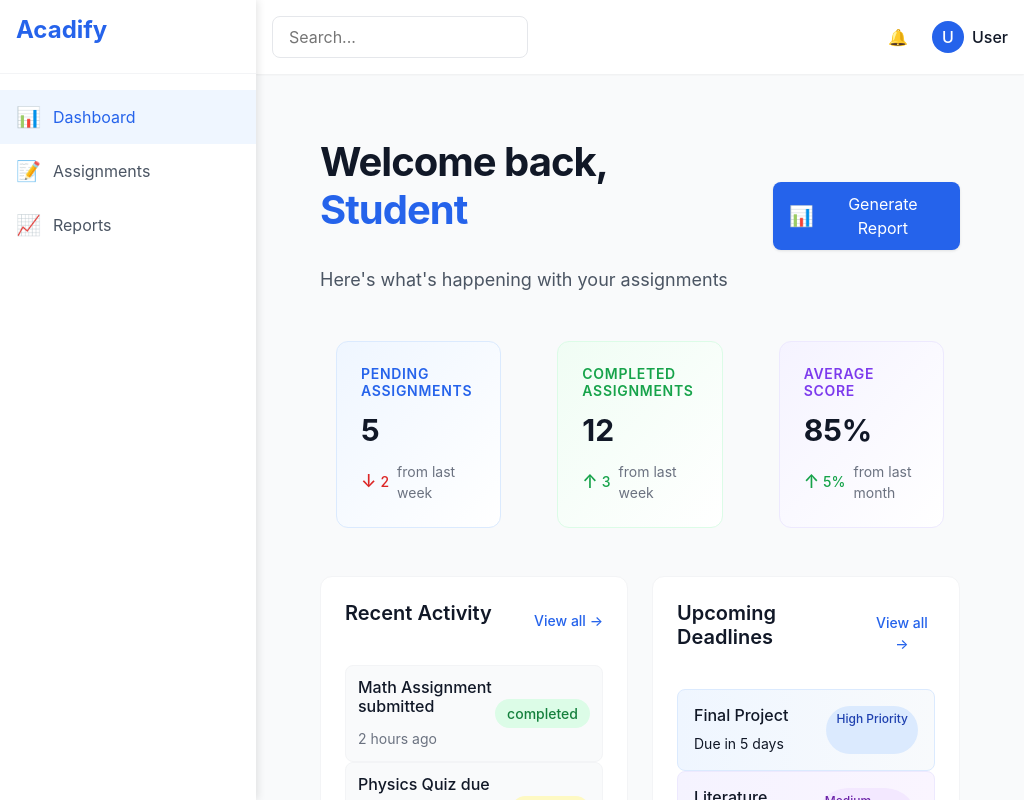
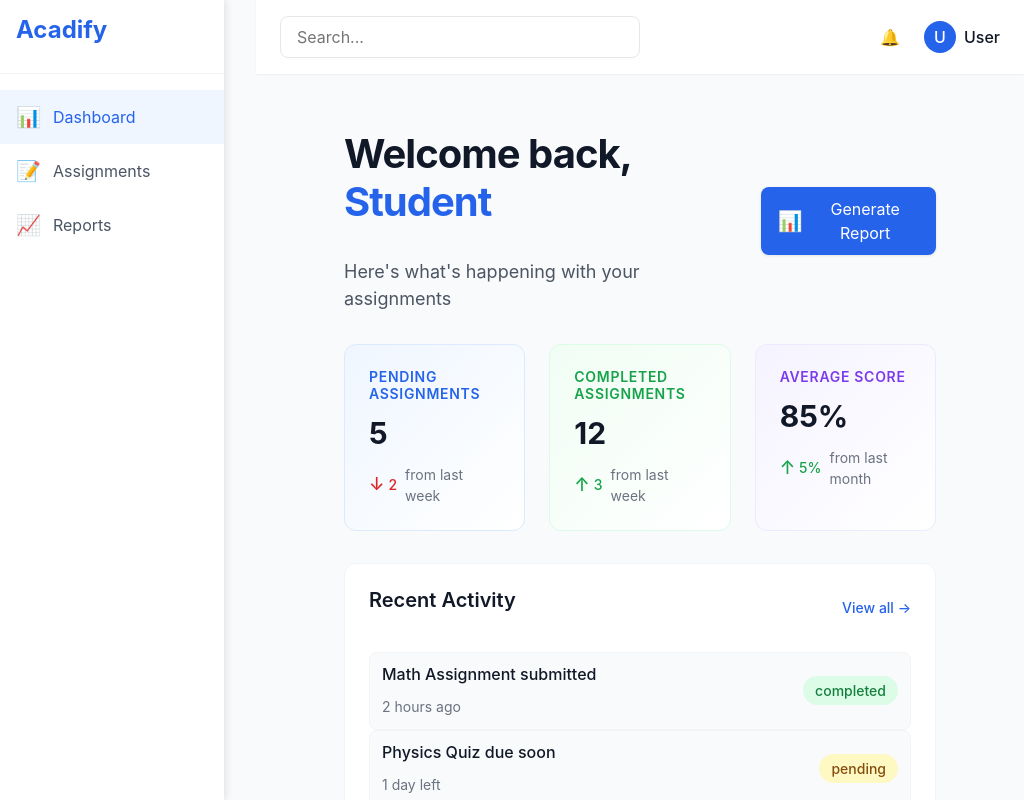
Before and after one commit to Prasadmali1311/Acadify, a React (Vite) app: page / in a window 1024 px wide. Shown: the top 800 px of the page. Built offline with nearby package versions, Linux system fonts and the light colour scheme.

Commit message:
Fix: Dashbord Cards overflow fixed on tablet

```diff
--- a/src/components/Header.css
+++ b/src/components/Header.css
@@ -7,26 +7,46 @@
   position: sticky;
   top: 0;
   z-index: 30;
+  width: 100%;
+  box-sizing: border-box;
 }
 
 .search-container {
   flex: 1;
   margin-left: 3.5rem; /* Space for menu button */
+  max-width: calc(100% - 8rem); /* Account for header actions */
 }
 
 @media (min-width: 768px) {
   .search-container {
     margin-left: 0;
+    max-width: 24rem;
   }
 }
 
 .search-input {
   width: 100%;
-  max-width: 16rem;
+  max-width: 100%;
   padding: 0.5rem 1rem;
   border-radius: 0.5rem;
   border: 1px solid #e5e7eb;
   transition: all 0.2s;
+  box-sizing: border-box;
+}
+
+/* Tablet-specific adjustments */
+@media (min-width: 768px) and (max-width: 1024px) {
+  .header {
+    padding: 1rem 1.5rem;
+  }
+
+  .search-container {
+    max-width: 50%;
+  }
+
+  .header-actions {
+    padding-left: 1rem;
+  }
 }
 
 .search-input:focus {
--- a/src/components/Layout.css
+++ b/src/components/Layout.css
@@ -1,38 +1,27 @@
 .layout {
-  display: flex;
-  min-height: 100vh;
   position: relative;
   overflow-x: hidden;
+  width: 100%;
+  min-height: 100vh;
 }
 
 .main-container {
-  flex: 1;
-  display: flex;
-  flex-direction: column;
+  width: 100%;
   min-height: 100vh;
-  width: 100%;
+  transition: margin-left 0.3s ease;
 }
 
-/* Desktop styles */
+/* Tablet and Desktop styles */
 @media (min-width: 768px) {
   .main-container {
-    margin-left: 16rem; /* Same as sidebar width */
+    margin-left: 16rem;
+    width: calc(100% - 16rem);
   }
 }
 
 .main-content {
-  flex: 1;
   padding: 1rem;
-  background-color: #f9fafb;
-  overflow-y: auto;
   overflow-x: hidden;
-  width: 100%;
-}
-
-@media (min-width: 768px) {
-  .main-content {
-    padding: 2rem;
-  }
 }
 
 .content-container {
@@ -43,10 +32,15 @@
   box-sizing: border-box;
 }
 
-/* Responsive adjustments */
-@media (max-width: 767px) {
+/* Tablet-specific adjustments */
+@media (min-width: 768px) and (max-width: 1024px) {
   .content-container {
-    padding: 0 0.5rem;
+    padding: 0 2rem;
+    max-width: 100%;
+  }
+
+  .main-content {
+    padding: 1.5rem;
   }
 }
 
--- a/src/components/Sidebar.css
+++ b/src/components/Sidebar.css
@@ -9,12 +9,32 @@
   width: 16rem;
   transition: left 0.3s ease;
   z-index: 50;
+  box-sizing: border-box;
 }
 
-/* Show sidebar on desktop */
+/* Show sidebar on tablet and desktop */
 @media (min-width: 768px) {
   .sidebar {
     left: 0;
+  }
+}
+
+/* Tablet-specific adjustments */
+@media (min-width: 768px) and (max-width: 1024px) {
+  .sidebar {
+    width: 14rem;
+  }
+
+  .main-container {
+    margin-left: 14rem;
+  }
+
+  .nav-link {
+    padding: 0.625rem 0.875rem;
+  }
+
+  .nav-icon {
+    margin-right: 0.5rem;
   }
 }
 
--- a/src/pages/Dashboard.css
+++ b/src/pages/Dashboard.css
@@ -1,7 +1,15 @@
 .dashboard-container {
   max-width: 80rem;
   margin: 0 auto;
-  padding: 2rem 1rem;
+  padding: 1rem;
+  box-sizing: border-box;
+  overflow-x: hidden;
+}
+
+@media (min-width: 768px) {
+  .dashboard-container {
+    padding: 2rem;
+  }
 }
 
 .welcome-section {
@@ -9,6 +17,14 @@
   flex-direction: column;
   gap: 1rem;
   margin-bottom: 2rem;
+}
+
+@media (min-width: 768px) {
+  .welcome-section {
+    flex-direction: row;
+    justify-content: space-between;
+    align-items: center;
+  }
 }
 
 .welcome-text {
@@ -54,80 +70,43 @@
   display: grid;
   gap: 1.5rem;
   margin-bottom: 2rem;
+  padding: 0;
 }
 
-.stat-card {
-  padding: 1.5rem;
-  border-radius: 0.75rem;
-  border: 1px solid #e5e7eb;
-  transition: all 0.2s;
-
-  margin: 1rem 1rem;
+@media (min-width: 768px) {
+  .stats-grid {
+    grid-template-columns: repeat(2, 1fr);
+  }
 }
 
-.stat-card:hover {
-  box-shadow: 0 4px 6px rgba(0,0,0,0.1);
+@media (min-width: 1024px) {
+  .stats-grid {
+    grid-template-columns: repeat(3, 1fr);
   }
-
-.stat-card.blue {
-  background: linear-gradient(to bottom right, #eff6ff, white);
-  border-color: #dbeafe;
-}
-
-.stat-card.green {
-  background: linear-gradient(to bottom right, #f0fdf4, white);
-  border-color: #dcfce7;
-}
-
-.stat-card.purple {
-  background: linear-gradient(to bottom right, #f5f3ff, white);
-  border-color: #ede9fe;
-}
-
-.stat-title {
-  font-size: 0.875rem;
-  font-weight: 600;
-  text-transform: uppercase;
-  letter-spacing: 0.05em;
-  margin-bottom: 0.5rem;
-}
-
-.blue .stat-title { color: #2563eb; }
-.green .stat-title { color: #16a34a; }
-.purple .stat-title { color: #7c3aed; }
-
-.stat-value {
-  font-size: 1.875rem;
-  font-weight: bold;
-  color: #111827;
-  margin-bottom: 0.5rem;
-}
-
-.stat-trend {
-  display: flex;
-  align-items: center;
-  gap: 0.5rem;
-  font-size: 0.875rem;
-}
-
-.trend-indicator {
-  display: flex;
-  align-items: center;
-  gap: 0.25rem;
-  font-weight: 500;
-}
-
-.trend-up {
-  color: #16a34a;
-}
-
-.trend-down {
-  color: #dc2626;
 }
 
 .content-grid {
   display: grid;
   gap: 1.5rem;
+  width: 100%;
+}
+
+/* Tablet and desktop styles */
+@media (min-width: 768px) {
+  .content-grid {
+    grid-template-columns: repeat(2, 1fr);
+  }
+}
+
+/* Tablet-specific adjustments */
+@media (min-width: 768px) and (max-width: 1024px) {
+  .content-grid {
+    grid-template-columns: 1fr;
+  }
+
+  .content-card {
+    max-width: 100%;
+  }
 }
 
 .content-card {
@@ -136,10 +115,12 @@
   padding: 1.5rem;
   border: 1px solid #f3f4f6;
   transition: all 0.2s;
+  width: 100%;
+  box-sizing: border-box;
 }
 
 .content-card:hover {
-  box-shadow: 0 4px 6px rgba(0,0,0,0.1);
+  box-shadow: 0 4px 6px rgba(0, 0, 0, 0.1);
 }
 
 .card-header {
@@ -247,24 +228,73 @@
   background-color: #f3e8ff;
 }
 
-@media (min-width: 768px) {
-  .welcome-section {
-    flex-direction: row;
-    justify-content: space-between;
-    align-items: center;
+.stat-card {
+  padding: 1.5rem;
+  border-radius: 0.75rem;
+  border: 1px solid #e5e7eb;
+  transition: all 0.2s;
+  background: white;
+  width: 100%;
+  box-sizing: border-box;
+  margin: 0;
 }
 
-  .stats-grid {
-    grid-template-columns: repeat(2, 1fr);
+.stat-card:hover {
+  box-shadow: 0 4px 6px rgba(0,0,0,0.1);
 }
 
-  .content-grid {
-    grid-template-columns: repeat(2, 1fr);
-  }
+.stat-card.blue {
+  background: linear-gradient(to bottom right, #eff6ff, white);
+  border-color: #dbeafe;
 }
 
-@media (min-width: 1024px) {
-  .stats-grid {
-    grid-template-columns: repeat(3, 1fr);
+.stat-card.green {
+  background: linear-gradient(to bottom right, #f0fdf4, white);
+  border-color: #dcfce7;
 }
+
+.stat-card.purple {
+  background: linear-gradient(to bottom right, #f5f3ff, white);
+  border-color: #ede9fe;
 }
+
+.stat-title {
+  font-size: 0.875rem;
+  font-weight: 600;
+  text-transform: uppercase;
+  letter-spacing: 0.05em;
+  margin-bottom: 0.5rem;
+}
+
+.blue .stat-title { color: #2563eb; }
+.green .stat-title { color: #16a34a; }
+.purple .stat-title { color: #7c3aed; }
+
+.stat-value {
+  font-size: 1.875rem;
+  font-weight: bold;
+  color: #111827;
+  margin-bottom: 0.5rem;
+}
+
+.stat-trend {
+  display: flex;
+  align-items: center;
+  gap: 0.5rem;
+  font-size: 0.875rem;
+}
+
+.trend-indicator {
+  display: flex;
+  align-items: center;
+  gap: 0.25rem;
+  font-weight: 500;
+}
+
+.trend-up {
+  color: #16a34a;
+}
+
+.trend-down {
+  color: #dc2626;
+}
```
Lines whose indentation alone changed are shown as unchanged.
